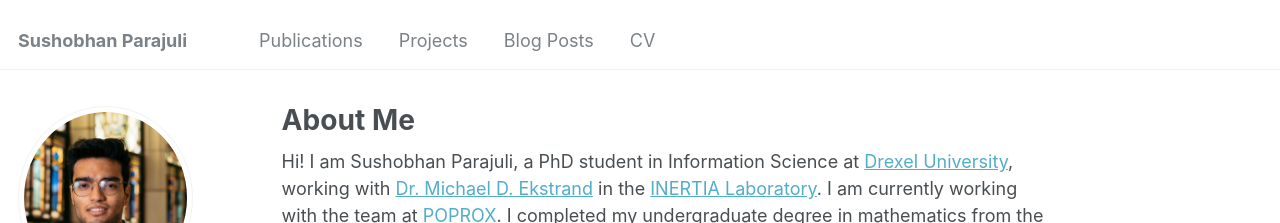
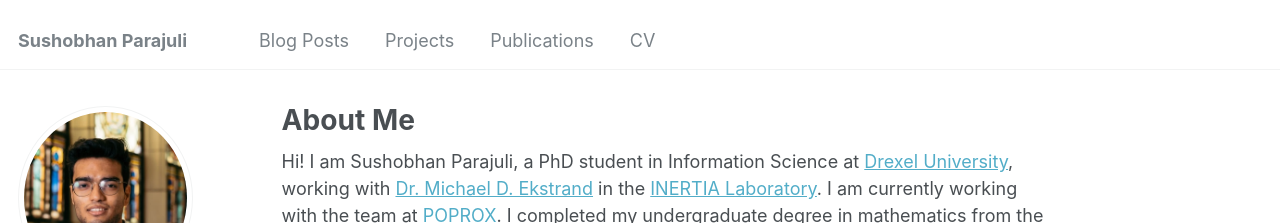
Before and after one commit to sushobhan2024/sushobhan2024.github.io, a Jekyll site: the page built from _pages/about.md, in a window 1280 px wide. Shown: the top 223 px of the page. Built offline with Jekyll 4.4.1, drawn with Linux system fonts in a browser that asks for light colours.

```diff
--- a/_data/navigation.yml
+++ b/_data/navigation.yml
@@ -5,18 +5,19 @@
 # prevent it from being included in the site.
 
 main:
+
+  - title: "Blog Posts"
+    url: /year-archive/
+
+  - title: "Projects"
+    url: /projects/
+
   - title: "Publications"
     url: /publications/
 
   #- title: "Talks"
   #  url: /talks/
 
-  - title: "Projects"
-    url: /projects/
-
-  - title: "Blog Posts"
-    url: /year-archive/
-
   #- title: "Teaching"
   #  url: /teaching/
 
```
